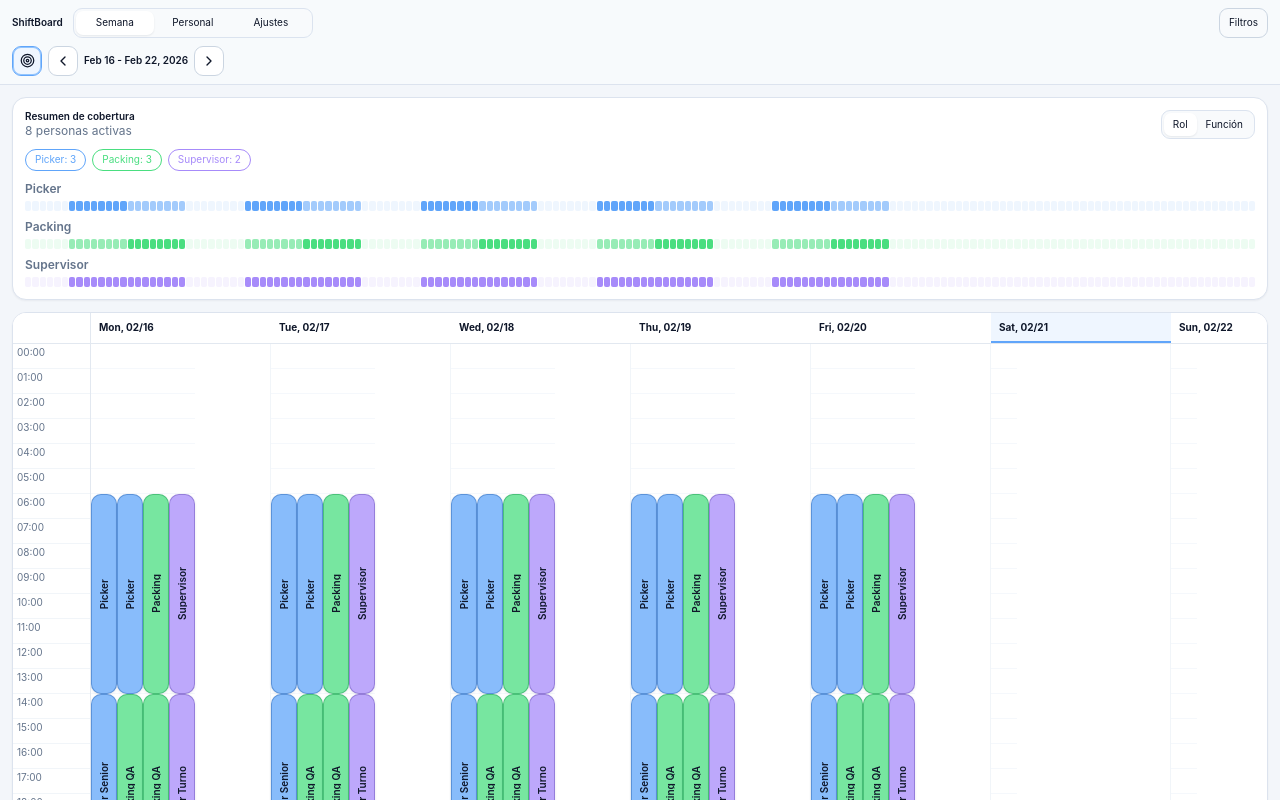
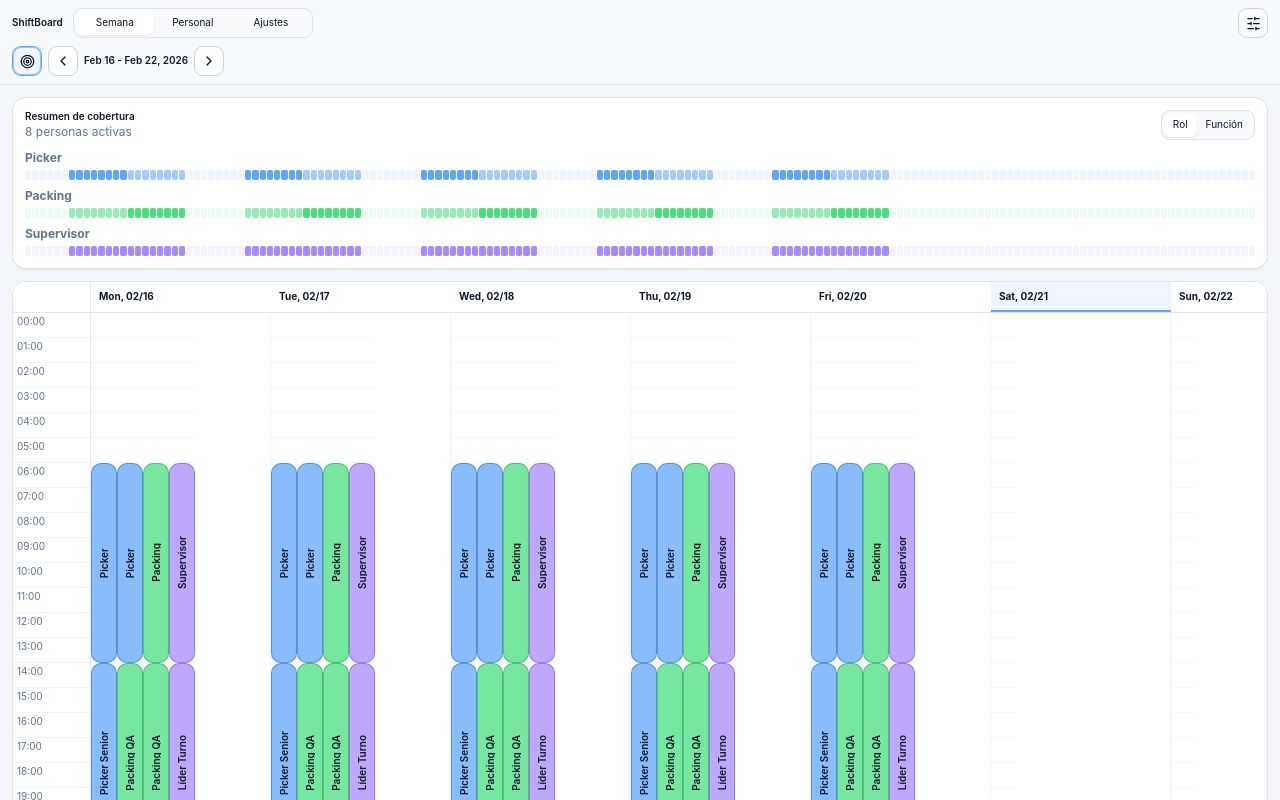
Before and after one commit to cabp393/chrono-ops, a React (Vite) app: page / in a window 1280 px wide. Shown: the top 800 px of the page. Built offline with nearby package versions, Linux system fonts and the light colour scheme.

Commit message:
Pulir ajustes y semana con controles visuales minimalistas

```diff
--- a/src/App.tsx
+++ b/src/App.tsx
@@ -8,6 +8,7 @@ import { PersonalPage } from './components/personal/PersonalPage';
 import { SchedulesPage } from './components/schedules/SchedulesPage';
 import { calculateCoverage } from './lib/coverageCalc';
 import { addDays, formatWeekRange, startOfWeekMonday } from './lib/dateUtils';
+import { normalizeRoleColor } from './lib/roleColor';
 import { buildWeekScheduleBlocks } from './lib/scheduleBlocks';
 import { clearIncompatibleWeekFunction, loadAll, loadViewStatePreference, removePersonCascade, saveAll, saveViewStatePreference, weekStartISOFromDate } from './lib/storage';
 import type { AppliedViewState } from './types';
@@ -20,7 +21,7 @@ function App() {
   const [weekStart, setWeekStart] = useState(todayWeekStart);
   const [state, setState] = useState(() => loadAll(todayWeekStart));
   const [appliedState, setAppliedState] = useState<AppliedViewState>(() => loadViewStatePreference());
-  const [focusBlock, setFocusBlock] = useState<{ dayIndex: number; blockIndex: number } | null>(null);
+  const focusBlock = null;
   const [filtersOpen, setFiltersOpen] = useState(false);
 
   const filteredPersonIds = useMemo(() => new Set(state.people.filter((person) => {
@@ -42,6 +43,7 @@ function App() {
   ).filter((block) => filteredPersonIds.has(block.personId)), [weekStart, state, appliedState.shiftLabelMode, filteredPersonIds]);
 
   const coverage = useMemo(() => calculateCoverage(weekStart, weekScheduleBlocks, state.roles, appliedState.timeScale, (block) => block.roleId), [weekStart, weekScheduleBlocks, state.roles, appliedState.timeScale]);
+  const hasActiveFilters = appliedState.searchText.trim().length > 0 || !!appliedState.selectedPersonId || appliedState.roleIds.length > 0 || appliedState.functionIds.length > 0;
 
   return (
     <div className="app-shell">
@@ -52,12 +54,13 @@ function App() {
         onCurrentWeek={() => setWeekStart(todayWeekStart)}
         onNextWeek={() => setWeekStart(addDays(weekStart, 7))}
         onOpenFilters={() => setFiltersOpen(true)}
+        hasActiveFilters={hasActiveFilters}
         view={view}
         onChangeView={setView}
       />
 
       {view === 'week' ? (
-        <main className="dashboard-layout"><section className="main-column"><CoverageCard roles={state.roles} functions={state.functions} scheduleBlocks={weekScheduleBlocks} weekStart={weekStart} scale={appliedState.timeScale} activePeople={new Set(weekScheduleBlocks.map((b) => b.personId)).size} onFocusBlock={(dayIndex, blockIndex) => setFocusBlock({ dayIndex, blockIndex })} /><WeekGrid weekStart={weekStart} blocks={weekScheduleBlocks} roles={state.roles} scale={appliedState.timeScale} coverageTotals={Object.fromEntries(coverage.map((day) => [day.dayKey, day.blocks.map((block) => block.total)]))} focusBlock={focusBlock} shiftLabelMode={appliedState.shiftLabelMode} /></section></main>
+        <main className="dashboard-layout"><section className="main-column"><CoverageCard roles={state.roles} functions={state.functions} scheduleBlocks={weekScheduleBlocks} weekStart={weekStart} scale={appliedState.timeScale} activePeople={new Set(weekScheduleBlocks.map((b) => b.personId)).size} /><WeekGrid weekStart={weekStart} blocks={weekScheduleBlocks} roles={state.roles} scale={appliedState.timeScale} coverageTotals={Object.fromEntries(coverage.map((day) => [day.dayKey, day.blocks.map((block) => block.total)]))} focusBlock={focusBlock} shiftLabelMode={appliedState.shiftLabelMode} /></section></main>
       ) : null}
 
       {view === 'schedules' ? <SchedulesPage
@@ -89,12 +92,12 @@ function App() {
         templates={state.templates}
         onSaveTemplates={(templates) => setState(saveAll({ ...state, templates }))}
         onCreateRole={(name, color) => {
-          const role = { id: crypto.randomUUID(), nombre: name, color };
+          const role = { id: crypto.randomUUID(), nombre: name, color: normalizeRoleColor(color) };
           const next = saveAll({ ...state, roles: [...state.roles, role] });
           setState(next);
           return role.id;
         }}
-        onRenameRole={(roleId, name) => setState(saveAll({ ...state, roles: state.roles.map((role) => role.id === roleId ? { ...role, nombre: name } : role) }))}
+        onRenameRole={(roleId, name, color) => setState(saveAll({ ...state, roles: state.roles.map((role) => role.id === roleId ? { ...role, nombre: name, color: normalizeRoleColor(color) } : role) }))}
         onDeleteRole={(roleId) => {
           if (state.people.some((person) => person.roleId === roleId)) return false;
           const next = saveAll({ ...state, roles: state.roles.filter((role) => role.id !== roleId), functions: state.functions.filter((fn) => fn.roleId !== roleId) });
--- a/src/components/CoverageCard.tsx
+++ b/src/components/CoverageCard.tsx
@@ -1,5 +1,4 @@
 import { useEffect, useMemo, useRef, useState } from 'react';
-import { formatDayHeader, formatHour } from '../lib/dateUtils';
 import type { Function, Role, ScheduleBlock, TimeScale } from '../types';
 
 type WeekBlock = {
@@ -15,9 +14,7 @@ type WeekBlock = {
 
 type SampledBar = {
   value: number;
-  dayIndex: number;
-  blockIndex: number;
-  sourceBlocks: WeekBlock[];
+  key: string;
 };
 
 type HeatbarRowProps = {
@@ -25,7 +22,6 @@ type HeatbarRowProps = {
   color: string;
   maxValue: number;
   valueFromBlock: (block: WeekBlock) => number;
-  onSelect: (bar: SampledBar) => void;
 };
 
 type Props = {
@@ -35,7 +31,6 @@ type Props = {
   weekStart: Date;
   scale: TimeScale;
   activePeople: number;
-  onFocusBlock: (dayIndex: number, blockIndex: number) => void;
 };
 
 const BAR_WIDTH = 3;
@@ -47,9 +42,7 @@ const sampleWeekBlocks = (blocks: WeekBlock[], barsCount: number, valueFromBlock
   if (blocks.length <= barsCount) {
     return blocks.map((block) => ({
       value: valueFromBlock(block),
-      dayIndex: block.dayIndex,
-      blockIndex: block.blockIndex,
-      sourceBlocks: [block]
+      key: `${block.dayIndex}-${block.blockIndex}`
     }));
   }
 
@@ -63,16 +56,14 @@ const sampleWeekBlocks = (blocks: WeekBlock[], barsCount: number, valueFromBlock
 
     sampled.push({
       value: avg,
-      dayIndex: middle.dayIndex,
-      blockIndex: middle.blockIndex,
-      sourceBlocks: chunk
+      key: `${middle.dayIndex}-${middle.blockIndex}`
     });
   }
 
   return sampled;
 };
 
-const HeatbarRow = ({ blocks, color, maxValue, valueFromBlock, onSelect }: HeatbarRowProps) => {
+const HeatbarRow = ({ blocks, color, maxValue, valueFromBlock }: HeatbarRowProps) => {
   const rowRef = useRef<HTMLDivElement | null>(null);
   const [barsCount, setBarsCount] = useState(() => blocks.length || 1);
 
@@ -99,8 +90,8 @@ const HeatbarRow = ({ blocks, color, maxValue, valueFromBlock, onSelect }: Heatb
   return (
     <div className="heatbar-line" ref={rowRef}>
       {bars.map((bar, index) => (
-        <button
-          key={`${bar.dayIndex}-${bar.blockIndex}-${index}`}
+        <span
+          key={`${bar.key}-${index}`}
           className="heatbar-segment"
           style={{
             flex: '1 1 0',
@@ -108,18 +99,14 @@ const HeatbarRow = ({ blocks, color, maxValue, valueFromBlock, onSelect }: Heatb
             opacity: bar.value === 0 ? 0.1 : 0.15 + (bar.value / Math.max(maxValue, 1)) * 0.85,
             backgroundColor: color
           }}
-          onClick={() => onSelect(bar)}
         />
       ))}
     </div>
   );
 };
 
-export const CoverageCard = ({ roles, functions, scheduleBlocks, weekStart, scale, activePeople, onFocusBlock }: Props) => {
+export const CoverageCard = ({ roles, functions, scheduleBlocks, weekStart, scale, activePeople }: Props) => {
   const [view, setView] = useState<'role' | 'function'>('role');
-  const [popover, setPopover] = useState<{ title: string; details: string } | null>(null);
-
-  const functionById = useMemo(() => new Map(functions.map((fn) => [fn.id, fn])), [functions]);
 
   const weekBlocks = useMemo(() => {
     const totalBlocks = (24 * 60) / scale;
@@ -179,28 +166,6 @@ export const CoverageCard = ({ roles, functions, scheduleBlocks, weekStart, scal
     }));
   }, [scheduleBlocks, weekStart, scale]);
 
-  const roleTotals = useMemo(() => {
-    const counts: Record<string, number> = {};
-    const seen = new Set<string>();
-    scheduleBlocks.forEach((block) => {
-      if (seen.has(block.personId)) return;
-      seen.add(block.personId);
-      counts[block.roleId] = (counts[block.roleId] || 0) + 1;
-    });
-    return counts;
-  }, [scheduleBlocks]);
-
-  const functionTotals = useMemo(() => {
-    const counts: Record<string, number> = {};
-    const seen = new Set<string>();
-    scheduleBlocks.forEach((block) => {
-      if (seen.has(block.personId)) return;
-      seen.add(block.personId);
-      counts[block.functionId] = (counts[block.functionId] || 0) + 1;
-    });
-    return counts;
-  }, [scheduleBlocks]);
-
   const groupedFunctions = useMemo(() => {
     const byRole: Record<string, Function[]> = {};
     functions.forEach((fn) => {
@@ -209,17 +174,6 @@ export const CoverageCard = ({ roles, functions, scheduleBlocks, weekStart, scal
     });
     return byRole;
   }, [functions]);
-
-  const roleById = useMemo(() => new Map(roles.map((role) => [role.id, role])), [roles]);
-
-  const showPopover = (bar: SampledBar, entityName: string, value: number, roleName?: string) => {
-    const source = bar.sourceBlocks[Math.floor(bar.sourceBlocks.length / 2)] ?? bar.sourceBlocks[0];
-    setPopover({
-      title: `${entityName} · ${formatDayHeader(source.dayDate)} · ${formatHour(source.start)}-${formatHour(source.end)}`,
-      details: `Cobertura: ${Math.round(value)} personas${roleName ? ` · Rol: ${roleName}` : ''}`
-    });
-    onFocusBlock(bar.dayIndex, bar.blockIndex);
-  };
 
   return (
     <section className="card coverage-card">
@@ -236,13 +190,6 @@ export const CoverageCard = ({ roles, functions, scheduleBlocks, weekStart, scal
 
       {view === 'role' ? (
         <>
-          <div className="chip-row">
-            {roles.map((role) => (
-              <span key={role.id} className="chip" style={{ borderColor: role.color, color: role.color }}>
-                {role.nombre}: {roleTotals[role.id] || 0}
-              </span>
-            ))}
-          </div>
           <div className="coverage-rows">
             {roles.map((role) => {
               const rowMax = Math.max(...weekBlocks.map((block) => block.byRole[role.id] || 0), 1);
@@ -254,10 +201,6 @@ export const CoverageCard = ({ roles, functions, scheduleBlocks, weekStart, scal
                     color={role.color || '#60a5fa'}
                     maxValue={rowMax}
                     valueFromBlock={(block) => block.byRole[role.id] || 0}
-                    onSelect={(bar) => {
-                      const source = bar.sourceBlocks[Math.floor(bar.sourceBlocks.length / 2)] ?? bar.sourceBlocks[0];
-                      showPopover(bar, role.nombre, source.byRole[role.id] || 0);
-                    }}
                   />
                 </div>
               );
@@ -266,13 +209,6 @@ export const CoverageCard = ({ roles, functions, scheduleBlocks, weekStart, scal
         </>
       ) : (
         <>
-          <div className="chip-row">
-            {roles.flatMap((role) => (groupedFunctions[role.id] || []).map((fn) => (
-              <span key={fn.id} className="chip" style={{ borderColor: role.color, color: role.color }}>
-                {fn.nombre}: {functionTotals[fn.id] || 0}
-              </span>
-            )))}
-          </div>
           <div className="coverage-rows">
             {roles.flatMap((role) => (groupedFunctions[role.id] || []).map((fn) => {
               const rowMax = Math.max(...weekBlocks.map((block) => block.byFunction[fn.id] || 0), 1);
@@ -284,10 +220,6 @@ export const CoverageCard = ({ roles, functions, scheduleBlocks, weekStart, scal
                     color={role.color || '#60a5fa'}
                     maxValue={rowMax}
                     valueFromBlock={(block) => block.byFunction[fn.id] || 0}
-                    onSelect={(bar) => {
-                      const source = bar.sourceBlocks[Math.floor(bar.sourceBlocks.length / 2)] ?? bar.sourceBlocks[0];
-                      showPopover(bar, fn.nombre, source.byFunction[fn.id] || 0, roleById.get(fn.roleId)?.nombre);
-                    }}
                   />
                 </div>
               );
@@ -295,14 +227,6 @@ export const CoverageCard = ({ roles, functions, scheduleBlocks, weekStart, scal
           </div>
         </>
       )}
-
-
-      {popover && (
-        <button className="coverage-popover" onClick={() => setPopover(null)}>
-          <strong>{popover.title}</strong>
-          <span>{popover.details}</span>
-        </button>
-      )}
     </section>
   );
 };
--- a/src/components/HeaderBar.tsx
+++ b/src/components/HeaderBar.tsx
@@ -1,4 +1,4 @@
-import { ChevronLeft, ChevronRight, Target } from 'lucide-react';
+import { ChevronLeft, ChevronRight, SlidersHorizontal, Target } from 'lucide-react';
 
 type ViewMode = 'week' | 'schedules' | 'personal';
 
@@ -9,6 +9,7 @@ type Props = {
   onNextWeek: () => void;
   onCurrentWeek: () => void;
   onOpenFilters: () => void;
+  hasActiveFilters: boolean;
   view: ViewMode;
   onChangeView: (view: ViewMode) => void;
 };
@@ -20,6 +21,7 @@ export const HeaderBar = ({
   onNextWeek,
   onCurrentWeek,
   onOpenFilters,
+  hasActiveFilters,
   view,
   onChangeView
 }: Props) => (
@@ -34,7 +36,12 @@ export const HeaderBar = ({
         </div>
       </div>
       <div className="header-actions">
-        {view === 'week' ? <button className="ghost" onClick={onOpenFilters}>Filtros</button> : null}
+        {view === 'week' ? (
+          <button className="icon-btn ghost filter-toggle-btn" onClick={onOpenFilters} aria-label="Abrir filtros" title="Filtros">
+            <SlidersHorizontal size={15} />
+            {hasActiveFilters ? <span className="filter-active-dot" aria-hidden="true" /> : null}
+          </button>
+        ) : null}
       </div>
     </div>
 
--- a/src/components/personal/PersonalPage.tsx
+++ b/src/components/personal/PersonalPage.tsx
@@ -1,6 +1,8 @@
 import { useMemo, useState } from 'react';
+import type { CSSProperties } from 'react';
 import { Check, Copy, Pencil, Plus, Trash2, X } from 'lucide-react';
 import type { Function, Role, ScheduleTemplate } from '../../types';
+import { normalizeRoleColor } from '../../lib/roleColor';
 import { createTemplate } from '../../lib/scheduleUtils';
 import { TemplateModal } from '../schedules/TemplateModal';
 
@@ -10,7 +12,7 @@ type Props = {
   templates: ScheduleTemplate[];
   onSaveTemplates: (templates: ScheduleTemplate[]) => void;
   onCreateRole: (name: string, color?: string) => string;
-  onRenameRole: (roleId: string, name: string) => void;
+  onRenameRole: (roleId: string, name: string, color?: string) => void;
   onDeleteRole: (roleId: string) => boolean;
   onCreateFunction: (roleId: string, name: string) => void;
   onRenameFunction: (functionId: string, name: string) => void;
@@ -30,12 +32,21 @@ export const PersonalPage = ({ roles, functions, templates, onSaveTemplates, onC
   const groupedFunctions = useMemo(() => new Map(roles.map((role) => [role.id, functions.filter((fn) => fn.roleId === role.id)])), [roles, functions]);
   const [modal, setModal] = useState<ModalState>(null);
   const [nameDraft, setNameDraft] = useState('');
+  const [roleColorDraft, setRoleColorDraft] = useState('#60a5fa');
   const [templateModalOpen, setTemplateModalOpen] = useState(false);
   const [templateToEditId, setTemplateToEditId] = useState<string | null>(null);
 
   const openModal = (next: ModalState, value = '') => {
     setModal(next);
     setNameDraft(value);
+    if (next?.type === 'edit-role') {
+      const role = roles.find((item) => item.id === next.roleId);
+      setRoleColorDraft(normalizeRoleColor(role?.color));
+      return;
+    }
+    if (next?.type === 'create-role') {
+      setRoleColorDraft('#60a5fa');
+    }
   };
 
   return (
@@ -47,7 +58,7 @@ export const PersonalPage = ({ roles, functions, templates, onSaveTemplates, onC
         </div>
         <div className="role-tree">
           {roles.map((role) => (
-            <div className="role-tree-item" key={role.id}>
+            <div className="role-tree-item" key={role.id} style={{ '--role-color': normalizeRoleColor(role.color) } as CSSProperties}>
               <div className="role-row">
                 <strong>{role.nombre}</strong>
                 <div className="tree-actions">
@@ -123,13 +134,23 @@ export const PersonalPage = ({ roles, functions, templates, onSaveTemplates, onC
             {modal.type === 'delete-function' ? 'Eliminar función' : null}
           </h3>
 
-          {modal.type.includes('delete') ? <p className="empty-state">Confirma la acción para continuar.</p> : <input value={nameDraft} onChange={(event) => setNameDraft(event.target.value)} placeholder="Nombre" />}
+          {modal.type.includes('delete') ? <p className="empty-state">Confirma la acción para continuar.</p> : (
+            <>
+              <input value={nameDraft} onChange={(event) => setNameDraft(event.target.value)} placeholder="Nombre" />
+              {(modal.type === 'create-role' || modal.type === 'edit-role') ? (
+                <label className="role-color-field">
+                  Color del rol
+                  <input type="color" value={roleColorDraft} onChange={(event) => setRoleColorDraft(normalizeRoleColor(event.target.value))} aria-label="Color del rol" />
+                </label>
+              ) : null}
+            </>
+          )}
 
           <div className="modal-actions">
             <button className="icon-btn" onClick={() => setModal(null)} aria-label="Cancelar" title="Cancelar"><X size={14} /></button>
             <button className={`icon-btn ${modal.type.includes('delete') ? 'danger-icon' : 'primary'}`} onClick={() => {
-              if (modal.type === 'create-role' && nameDraft.trim()) onCreateRole(nameDraft.trim());
-              if (modal.type === 'edit-role' && nameDraft.trim()) onRenameRole(modal.roleId, nameDraft.trim());
+              if (modal.type === 'create-role' && nameDraft.trim()) onCreateRole(nameDraft.trim(), roleColorDraft);
+              if (modal.type === 'edit-role' && nameDraft.trim()) onRenameRole(modal.roleId, nameDraft.trim(), roleColorDraft);
               if (modal.type === 'create-function' && nameDraft.trim()) onCreateFunction(modal.roleId, nameDraft.trim());
               if (modal.type === 'edit-function' && nameDraft.trim()) onRenameFunction(modal.functionId, nameDraft.trim());
               if (modal.type === 'delete-role' && !onDeleteRole(modal.roleId)) window.alert('Reasigna trabajadores antes de eliminar');
--- /dev/null
+++ b/src/lib/roleColor.ts
@@ -0,0 +1,43 @@
+const DEFAULT_ROLE_COLOR = '#60a5fa';
+
+const expandHex = (value: string) => {
+  if (value.length !== 4) return value;
+  return `#${value[1]}${value[1]}${value[2]}${value[2]}${value[3]}${value[3]}`;
+};
+
+const parseHexColor = (value?: string) => {
+  if (!value) return null;
+  const expanded = expandHex(value.trim().toLowerCase());
+  if (!/^#[0-9a-f]{6}$/.test(expanded)) return null;
+  return {
+    r: Number.parseInt(expanded.slice(1, 3), 16),
+    g: Number.parseInt(expanded.slice(3, 5), 16),
+    b: Number.parseInt(expanded.slice(5, 7), 16)
+  };
+};
+
+const toHex = ({ r, g, b }: { r: number; g: number; b: number }) => `#${[r, g, b].map((part) => part.toString(16).padStart(2, '0')).join('')}`;
+
+const relativeLuminance = ({ r, g, b }: { r: number; g: number; b: number }) => {
+  const normalized = [r, g, b].map((value) => {
+    const channel = value / 255;
+    return channel <= 0.03928 ? channel / 12.92 : ((channel + 0.055) / 1.055) ** 2.4;
+  });
+  return 0.2126 * normalized[0] + 0.7152 * normalized[1] + 0.0722 * normalized[2];
+};
+
+export const normalizeRoleColor = (value?: string) => {
+  const parsed = parseHexColor(value);
+  if (!parsed) return DEFAULT_ROLE_COLOR;
+
+  if (relativeLuminance(parsed) <= 0.72) {
+    return toHex(parsed);
+  }
+
+  const darkened = {
+    r: Math.round(parsed.r * 0.75),
+    g: Math.round(parsed.g * 0.75),
+    b: Math.round(parsed.b * 0.75)
+  };
+  return toHex(darkened);
+};
--- a/src/styles.css
+++ b/src/styles.css
@@ -31,6 +31,17 @@ button, input, select { font: inherit; font-size: 10px; }
 .week-controls, .header-actions { display: flex; align-items: center; gap: 6px; }
 .week-controls { flex-wrap: nowrap; }
 .icon-btn { width: 30px; height: 30px; justify-content: center; padding: 0; }
+.filter-toggle-btn { position: relative; }
+.filter-active-dot {
+  position: absolute;
+  top: 6px;
+  right: 6px;
+  width: 6px;
+  height: 6px;
+  border-radius: 999px;
+  background: #ef4444;
+  border: 1px solid #fff;
+}
 .add-shift-btn span { display: inline; }
 
 button {
@@ -86,28 +97,8 @@ select, input {
 .heatbar-segment { border: 0; height: 22px; background: #2563eb; border-radius: 2px; padding: 0; margin: 0; display: block; line-height: 0; min-inline-size: 0; }
 .coverage-rows { margin-top: 10px; display: grid; gap: 8px; }
 .coverage-row { width: 100%; min-width: 0; overflow: hidden; display: grid; gap: 4px; }
-.coverage-mini-title { margin: 0; font-size: 10px; font-weight: 600; color: #64748b; }
-.coverage-row .heatbar-segment { height: 10px; }
-.coverage-popover {
-  position: absolute;
-  left: 50%;
-  bottom: 14px;
-  transform: translateX(-50%);
-  max-width: min(320px, calc(100% - 24px));
-  display: grid;
-  gap: 3px;
-  text-align: left;
-  white-space: pre-line;
-  background: #0f172a;
-  color: #fff;
-  border: 1px solid #1e293b;
-  border-radius: 10px;
-  padding: 8px 10px;
-  box-shadow: 0 8px 18px rgba(15, 23, 42, 0.28);
-  z-index: 5;
-}
-.coverage-popover strong { font-size: 13px; }
-.coverage-popover span { font-size: 12px; opacity: 0.95; }
+.coverage-mini-title { margin: 0; font-size: 10px; font-weight: 700; color: #0f172a; }
+.coverage-row .heatbar-segment { height: 10px; pointer-events: none; }
 .coverage-card { position: relative; }
 .current-week-icon.active {
   background: #eff6ff;
@@ -562,12 +553,13 @@ button.danger-icon {
 }
 
 .role-tree-item {
+  --role-color: #60a5fa;
   border: 1px solid #e2e8f0;
   border-radius: 10px;
   padding: 8px;
   display: grid;
   gap: 6px;
-  background: #f8fafc;
+  background: color-mix(in srgb, var(--role-color) 8%, #f8fafc 92%);
 }
 
 .role-row,
@@ -580,13 +572,13 @@ button.danger-icon {
 }
 
 .function-tree-list {
-  padding-left: 12px;
+  padding-left: 14px;
   border-left: 1px solid #e2e8f0;
   margin-left: 2px;
 }
 
 .function-row {
-  background: #fff;
+  background: color-mix(in srgb, var(--role-color) 8%, #ffffff 92%);
   border: 1px solid #eef2f7;
   border-radius: 8px;
   padding: 5px 6px;
@@ -609,6 +601,21 @@ button.danger-icon {
   display: flex;
   align-items: center;
   gap: 4px;
+  margin-left: auto;
+}
+
+.role-color-field {
+  display: grid;
+  gap: 6px;
+  color: #334155;
+}
+
+.role-color-field input[type="color"] {
+  width: 100%;
+  max-width: 100%;
+  height: 34px;
+  border-radius: 9px;
+  padding: 2px;
 }
 
 
```
